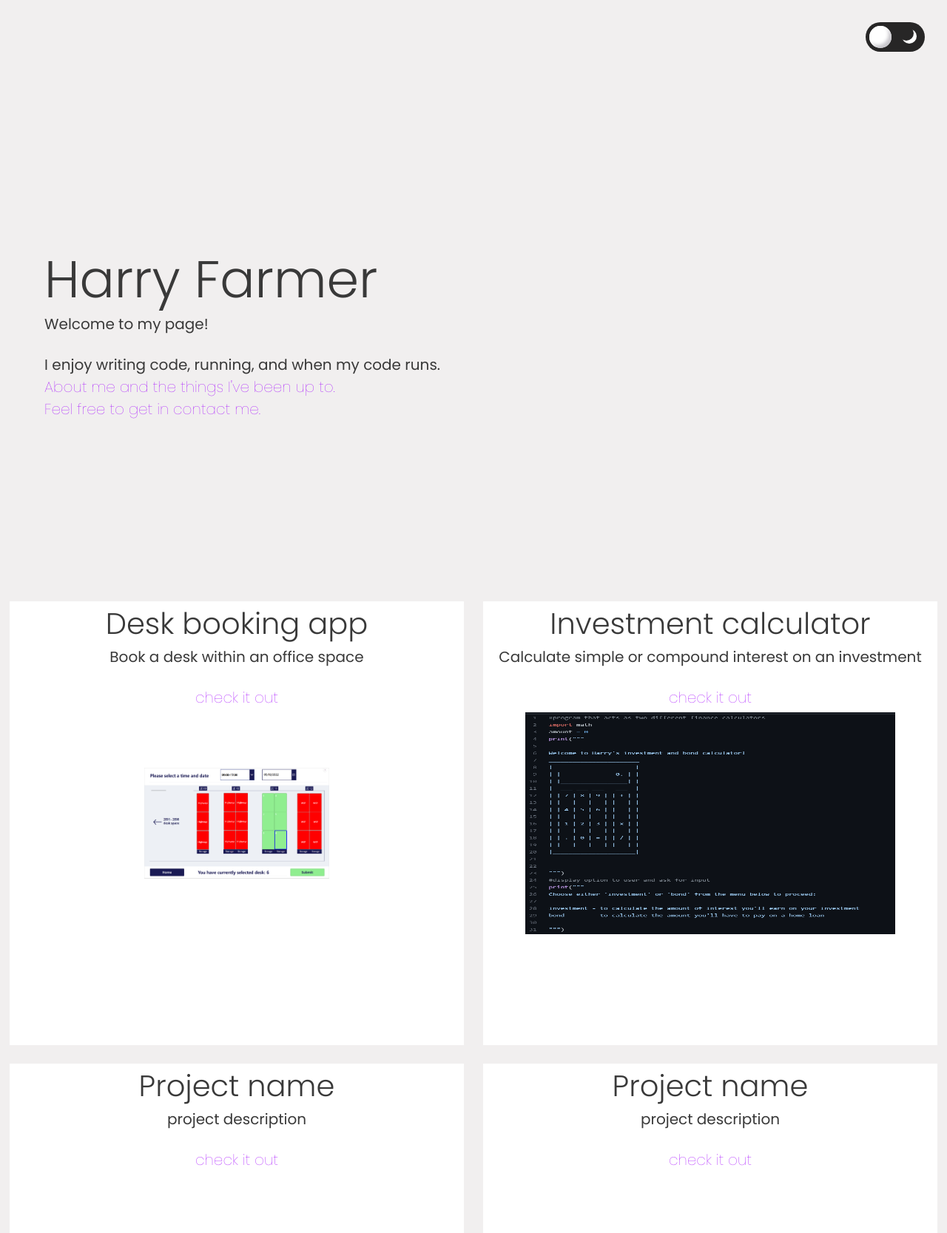
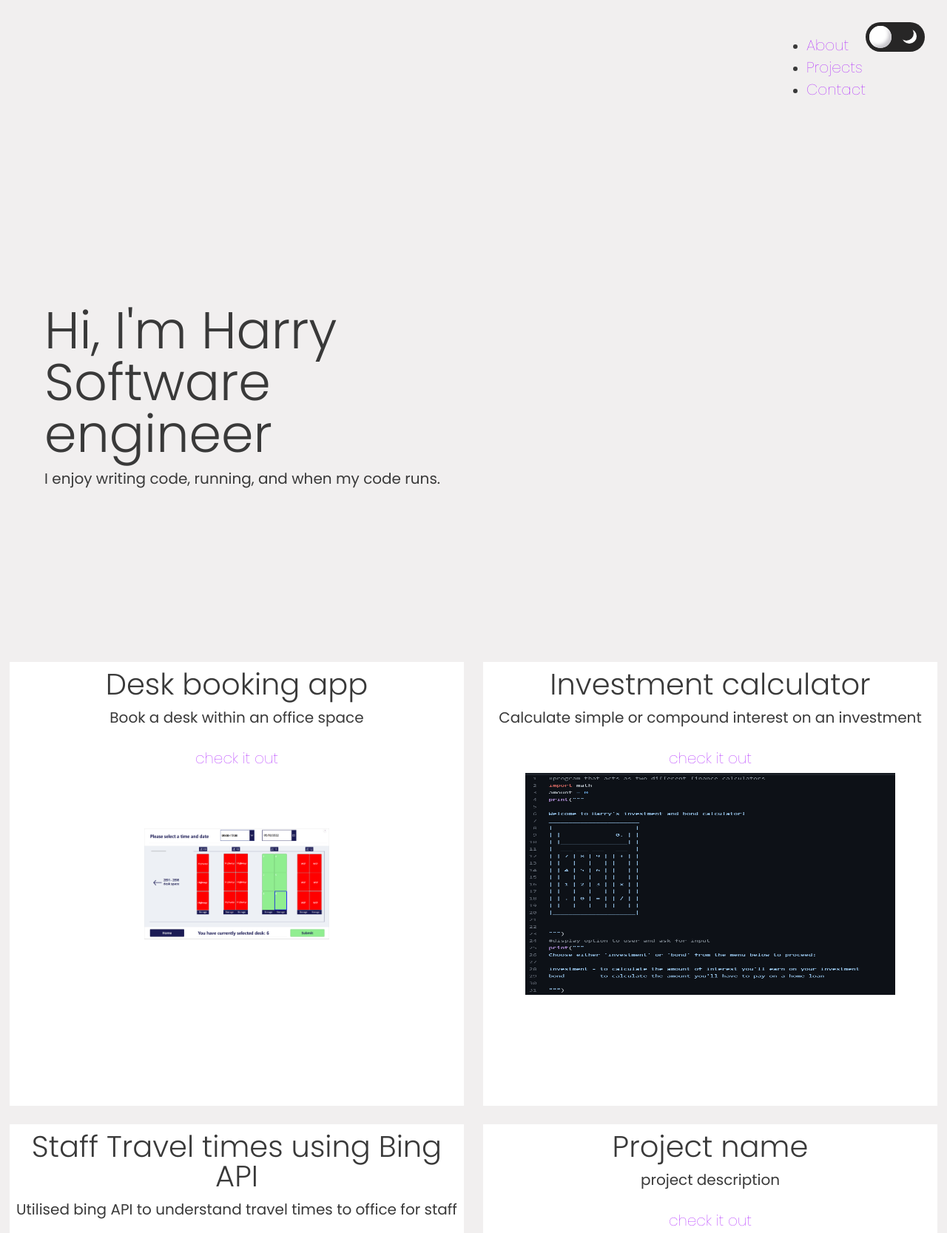
Before and after one commit to HarryFarmer/HarryFarmer.github.io, a plain HTML site: page index.html in a window 1280 px wide. Shown: the top 1667 px of the page at 74% size. Drawn offline with Linux system fonts and the light colour scheme.

Commit message:
added revised index

```diff
--- a/index.html
+++ b/index.html
@@ -11,6 +11,13 @@
 
 <body>
   <header>
+    <nav>
+      <ul>
+        <li><a href="/resources/pages/about_me.html">About</a></li>
+        <li><a>Projects</a></li>
+        <li><a>Contact</a></li>
+      </ul>
+    </nav>
     <div class="switch">
       <div class="flicker"></div>
       <div class="moon"></div>
@@ -19,15 +26,23 @@
 
   <section class="main">
     <div class="main-text">
-      <h1>Harry Farmer</h1>
-      <p>Welcome to my page!</p>
-      <br>
+      <h1>Hi, I'm Harry<br>Software engineer </h1>
+      <div class="socials-div">
+        <a href="https://github.com/HarryFarmer" target="_blank" rel="link to Harry's Github page">
+          <div class="socials" id="github-socials"></div>
+        </a>
+        <a href="https://www.linkedin.com/in/harry-farmer-a44ab197/" target="_blank" rel="link to Harry's Linkedin profile">
+          <div class="socials" id="linkedin-socials"></div>
+        </a>
+        <a href="https://dev.to/eatsleepcoderepeat100" target="_blank" rel="link to Harry's Dev.to profile">
+          <div class="socials" id="devto-socials"></div>
+        </a>
+        <a href="mailto:harry_farmer@hotmail.com" target="_blank" rel="link to Harry's email address">
+          <div class="socials" id="email-socials"></div>
+        </a>
+
+      </div>
       <p>I enjoy writing code, running, and when my code runs.</p>
-      <a href="resources/pages/about_me.html">About me and the things I've been up to.</a>
-      <br>
-      <a href="#footer">Feel free to get in contact me.</a>
-      <br>
-
     </div>
 
     <div class="hero-image">
@@ -59,8 +74,8 @@
     </div>
 
     <div class="square">
-      <h2>Project name</h2>
-      <p>project description</p>
+      <h2>Staff Travel times using Bing API</h2>
+      <p>Utilised bing API to understand travel times to office for staff</p>
       <br>
       <a href="">check it out </a>
     </div>
```
